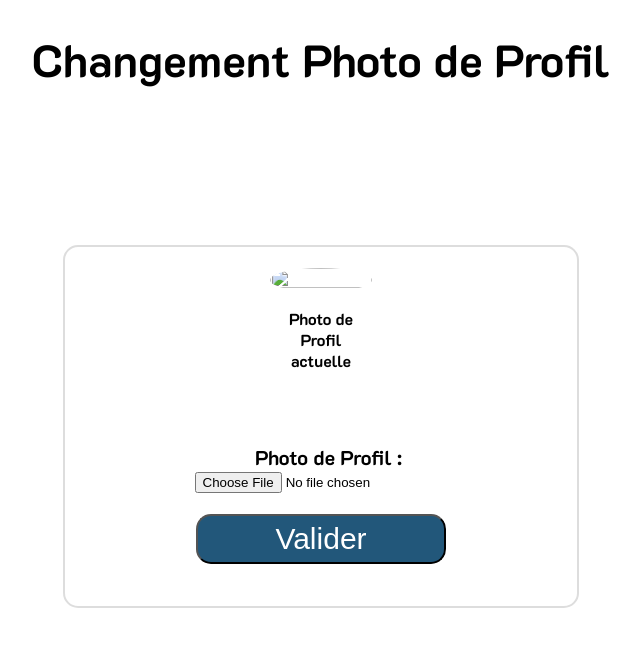
After one commit to aubin4444/Projet_WE4A, a PHP site: page /Projet_WE4A/photo_profil.php in a window 1280 px wide. The commit adds this page. Shown: the top 647 px of the page, without its empty margins (319-959 px from the left). Run offline with PHP 8.4, Linux system fonts and the light colour scheme; the visitor is signed in with stand-in values (Sample User, id 1); data comes from the database, SQL or seed files in the repository; tables that the repository leaves empty or names only in its code hold one stand-in row (values such as "Sample post"); data that the repository does not hold is empty.

Commit message:
photo de profil

```diff
--- a/fonctions_BDD.php
+++ b/fonctions_BDD.php
@@ -98,7 +98,6 @@ function CheckNewAccountForm(){
         elseif ( $_POST["password"] != $_POST["confpassword"] ){
             $error = "Le mot de passe et sa confirmation sont différents";
         }
-
         else {
             // Récupération des informations de l'utilisateur
             $username = SecurizeString_ForSQL($_POST["name"]);
--- /dev/null
+++ b/photo_profil.php
@@ -0,0 +1,74 @@
+<?php
+// Connection à la BDD
+include("./fonctions_BDD.php");
+connect_db();
+session_start();
+
+$query_pdp = "SELECT photo_profil FROM `utilisateur` WHERE id = '".$_SESSION['userID']."';";
+$resultat_pdp = $conn->query($query_pdp);
+$row_pdp = $resultat_pdp->fetch_assoc();
+
+if(isset($_FILES['avatar']) and !empty($_FILES['avatar']['name'])){
+    $taillemax = 2097152; //définission de la taille maximale à 2Mo pour la photo de profile
+    $extensionsvalides = array('jpg', 'jpeg', 'png');
+    if($_FILES['avatar']['size'] <= $taillemax){
+        $extensionsUpload = strtolower(substr(strrchr($_FILES['avatar']['name'], '.'), 1)); //récupération de l'extension en ignorant le premier charactère soit le "." et mettre toute l'extension en minuscule
+        if(in_array($extensionsUpload, $extensionsvalides)){ //vérifie si l'extension choisi est valide
+            $chemin = "images/photo_de_profil/".$_SESSION['userID'].".".$extensionsUpload; //definion du chemin de la photo de profil
+            $resultat = move_uploaded_file($_FILES['avatar']['tmp_name'], $chemin); //deplacement de la photo de profil vers le chemin défini
+            if($resultat){
+                $query_maj_pdp = "UPDATE utilisateur SET avatar = :avatar WHERE id = '".$_SESSION['userID']."';";
+                $resultat_maj_pdp = $conn->query($query_maj_pdp);
+                header("Location:http://localhost/Projet_WE4A/profil.php");
+            } else {
+                $msg = "Vous avez une erreur lors de l'importation de votre photo de profile";
+            }
+        } else {
+            $msg = "Votre photo de profil doit être au format jpg, jpeg ou png";
+        }
+    } else {
+        $msg = "Votre photo de profil ne doit pas dépasser 2Mo";
+    }
+}
+
+?>
+
+<!DOCTYPE html>
+<html>
+<head>
+    <meta charset="utf-8">
+	<meta name="viewport" content="width=device-width, initial-scale=1">
+	<title>Mon Profil</title>
+	<link rel="stylesheet" type="text/css" href="style.css">
+</head>
+<body>
+    <header>
+        <h1>Changement Photo de Profil</h1>
+    </header>
+
+    <div id="changement_pdp">
+        <br>
+        <div id="pdp_actuelle">
+            <img src="<?php echo($row_pdp["photo_profil"]); ?>">
+            <p> Photo de Profil actuelle </p>
+        </div>
+
+        <br><br>
+        <section class="formulaire_pdp">
+            <form action="#" method="POST" enctype="multipart/form-data">
+                <div class="label">
+                    <label>Photo de Profil :</label>
+                </div>
+                <div class="input">
+                    <input type="file" id="avatar" name="avatar" ><br>
+                </div>
+                <br>
+                <div class="input">
+                    <input type="submit" id="valider" name="valider" value="Valider"><br>
+                </div>
+            </form>
+        </section>
+        <br>
+    </div>
+</body>
+</html>
--- a/profil.php
+++ b/profil.php
@@ -97,10 +97,10 @@ $row = $result->fetch_assoc();
                 ?>
             </div>
             <div id="plus">
-                <a href = "nouveau_post.php?id=0"><img src=".\images\plus.jpg"></a>
+                <a href = "nouveau_post.php?id=0"><img src=".\images\plus.jpg" title="Nouveau Post"></a>
             </div>
             <div id="setting">
-                <img src=".\images\setting.png">
+                <a href = "photo_profil.php"><img src=".\images\setting.png" title="Modification Photo de Profile"></a>
             </div>
             <nav id = "menu" class="menu_mon_profil">
                 <ul>
--- a/style.css
+++ b/style.css
@@ -8,6 +8,7 @@
 body{
 	font-family: k2d;
 	margin: 0;
+	padding: 0;
 	background-color: white;
 }
 
@@ -477,7 +478,7 @@ h1{
 
 
 
-/* ----------------------------- CSS commun connexion / inscription / post --------------------------- */
+/* ----------------------------- CSS commun connexion / inscription / post / photo_profil--------------------------- */
 
 .body_inscription_connexion{
 	margin: 0;
@@ -499,6 +500,35 @@ h1{
 	margin: auto;
 	border : 2px solid #ddd;
 	border-radius: 15px;
+}
+
+#changement_pdp{
+	margin: auto;
+	width: 40%;
+	border: 2px solid rgba(143, 142, 142, 0.3);
+	border-radius: 15px;
+}
+
+.formulaire_pdp{
+	margin: auto;
+	width: 50%;
+	text-align: center;
+}
+
+#pdp_actuelle{
+	width: 20%;
+	height: 20%;
+	margin: auto;
+}
+
+#pdp_actuelle img{
+	width: 100%;
+	height: 100%;
+	border-radius: 50%;
+}
+
+#pdp_actuelle p{
+	text-align: center;
 }
 
 .entete_inscription_connexion header{
```
